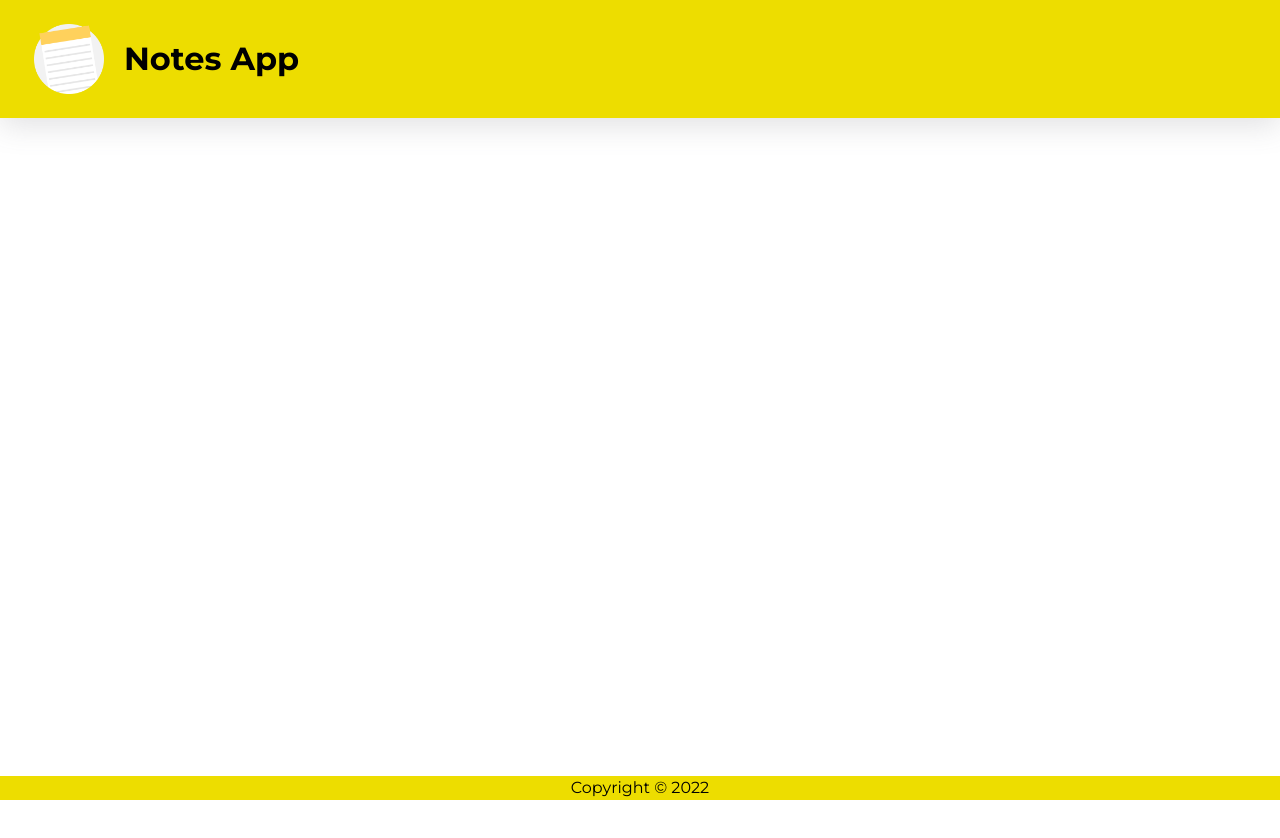
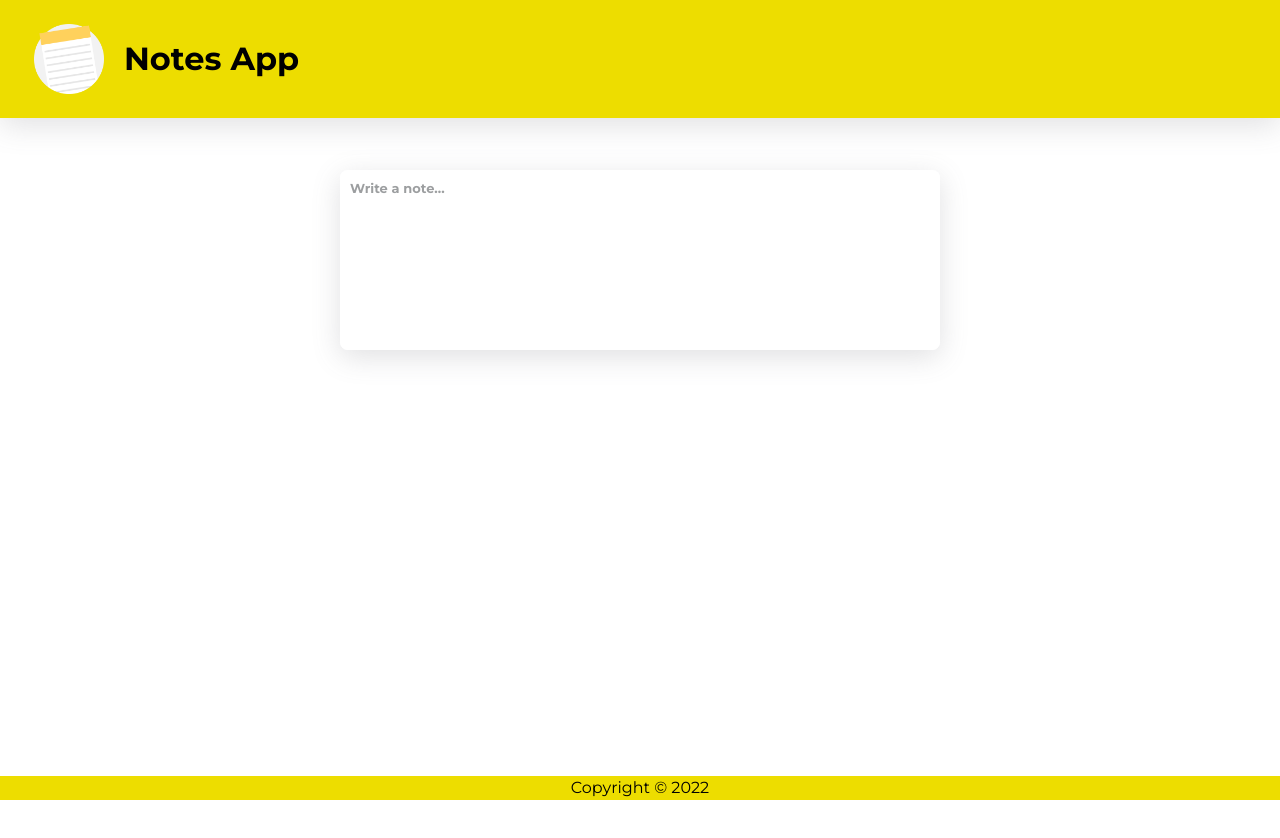
Before and after one commit to pranavelric/Notes-app, a React (Create React App) app: page / in a window 1280 px wide. Shown: the top 838 px of the page. Before the commit the page ends 800 px from the top, so only its background shows below. Built offline with nearby package versions, Linux system fonts and the light colour scheme.

Commit message:
functionality to add and delete  notes

```diff
--- a/src/App.js
+++ b/src/App.js
@@ -1,14 +1,62 @@
+import { useState } from 'react';
+import CreateNote from './Component/CreateNotes/CreateNote';
 import Footer from './Component/Footer/Footer';
 import Header from './Component/Header/Header';
+import Note from './Component/Note/Note';
 import logo from './logo.svg';
 import './styles/App.scss';
+import {Toaster} from 'react-hot-toast';
 
 function App() {
+  const [addItem,setAddItem] = useState([]);
+  const addNote = (note)=>{
+    setAddItem((prevData)=>{
+        return [...prevData,note];
+    });
+    console.log(note);
+  }
+
+  const onDelete = (id)=>{
+      setAddItem((oldData)=>oldData.filter((currentData,index)=>{
+        return index!==id;
+      }));
+  };
+
   return (
+<>
     <div className="App">
      <Header/>
+     <CreateNote passedNote={addNote}/>
+     <div className="note">
+      <div className="cards">
+      {
+        addItem.map((val,index)=>{
+          return <Note
+          key={index}
+          id={index}
+          title={val.title}
+          content={val.content}
+          deleteItem={onDelete}
+          />
+        })
+      }
+     </div>
+     </div>
+
      <Footer/>
+
+
+
+
     </div>
+
+    <Toaster position="bottom-right" toastOptions={{
+      style:{
+        fontSize:'1.4rem',
+      },
+    }}
+    />
+    </>
   );
 }
 
```
